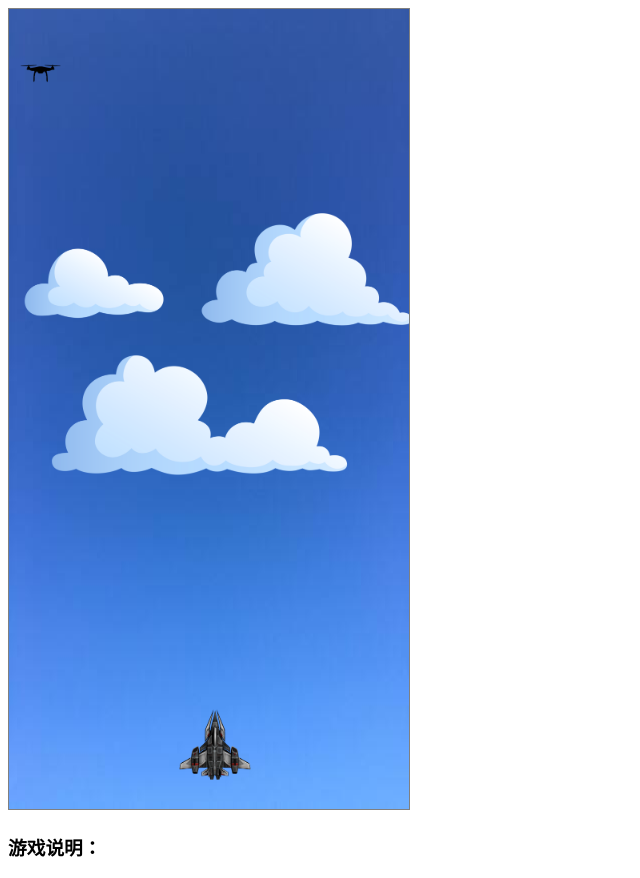
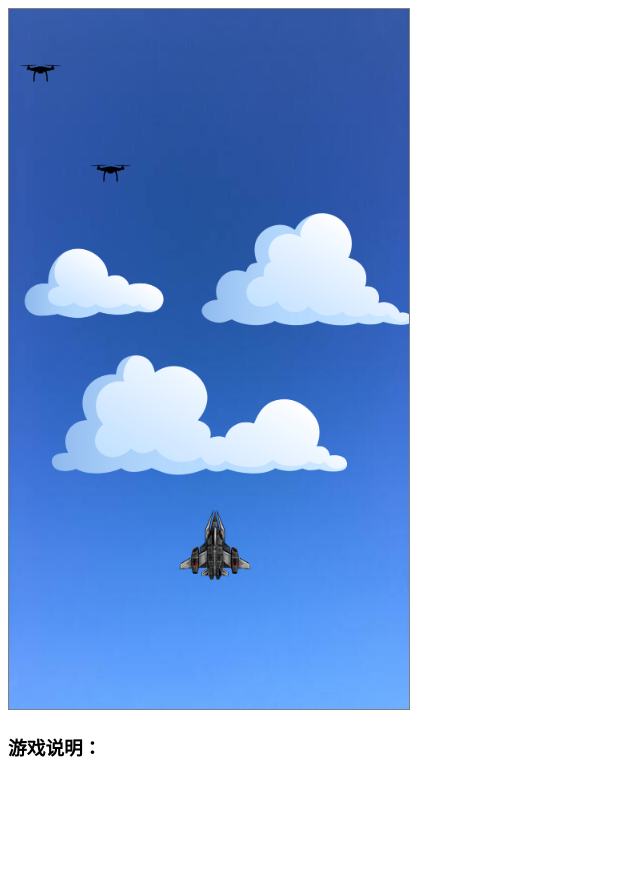
Before and after one commit to majaBai/Games, a plain HTML site: page 飞行射击/index.html in a window 1280 px wide. Shown: the whole page, without its empty margins (0-640 px from the left). After the commit the page ends 800 px from the top, so only its background shows below. Drawn offline with Linux system fonts and the light colour scheme.

Commit message:
动起来

```diff
--- a/飞行射击/index.html
+++ b/飞行射击/index.html
@@ -21,6 +21,7 @@
   <!-- 游戏及元素相关文件 -->
   <script src="material/game.js"></script>
   <script src="material/GameMaterial.js"></script>
+  <script src="material/Bullet.js"></script>
   <script src="material/Player.js"></script>
   <script src="material/Cloud.js"></script>
   <script src="material/Enemy.js"></script>
@@ -31,7 +32,7 @@
   <script src="scene/start.js"></script>
 </head>
 <body>
-  <canvas id="canvas" width="400" height="800"></canvas>
+  <canvas id="canvas" width="400" height="700"></canvas>
   <!-- <div>
     球速调节：<input type="range" value='20' min='10' max='60' onmousemove="changeSpeed()" id="speed-contrl">
     <p>
--- /dev/null
+++ b/飞行射击/material/Bullet.js
@@ -0,0 +1,8 @@
+class Bullet extends GameMaterial {
+  constructor(option) {
+      super(option)
+  }
+  update () {
+      this.y -= this.speed
+  }
+}
--- a/飞行射击/material/Cloud.js
+++ b/飞行射击/material/Cloud.js
@@ -2,4 +2,10 @@ class Cloud extends GameMaterial {
     constructor(option) {
         super(option)
     }
+    update () {
+        this.y += this.speed
+        if (this.y > this.game.canvas.height) {
+            this.init()
+        }
+    }
 }
--- a/飞行射击/material/Enemy.js
+++ b/飞行射击/material/Enemy.js
@@ -2,4 +2,7 @@ class Enemy extends GameMaterial {
     constructor(option) {
         super(option)
     }
+    update () {
+        // this.y += 1
+    }
 }
--- a/飞行射击/material/GameMaterial.js
+++ b/飞行射击/material/GameMaterial.js
@@ -1,17 +1,22 @@
 class GameMaterial {
     constructor (option) {
       // game, name, x, y, factor, speed
-      console.log('GameImg constructor')
-      this.texture = option.game.textureByName(option.name).img
-      this.x = option.x
-      this.y = option.y
-      this.w = this.texture.width/option.factor // 由于找的图片不合适，太大，故缩小
-      this.h = this.texture.height/option.factor
+      this.option = option
+      this.init()
+    }
+    init() {
+      this.game = this.option.game
+      this.texture = this.game.textureByName(this.option.name).img
+      this.x = this.option.x
+      this.y = this.option.y
+      this.w = this.texture.width/this.option.factor // 由于找的图片不合适，太大，故缩小
+      this.h = this.texture.height/this.option.factor
+      this.speed = this.option.speed
       this.i = null
     }
     static new (option) {
-        const i = this.i || new this(option)
-        if(!this.i) this.i = i
-        return i
-      }
+      const i = this.i || new this(option)
+      if(!this.i) this.i = i
+      return i
+    }
   }
--- a/飞行射击/material/Player.js
+++ b/飞行射击/material/Player.js
@@ -1,5 +1,33 @@
 class Player extends GameMaterial {
     constructor(option) {
         super(option)
+        this.cooldown = 3
+    }
+    moveLeft () {
+        this.x -= this.speed
+        this.x = this.x >= 0? this.x : 0
+    }
+    moveRight () {
+        this.x += this.speed
+        this.x = this.x <= this.game.canvas.width - this.w? this.x : this.game.canvas.width - this.w
+    }
+    moveUp () {
+        this.y -= this.speed
+        this.y = this.y >= 0 ? this.y : 0
+    }
+    moveDown () {
+        this.y += this.speed
+        this.y = this.y <= this.game.canvas.height - this.h? this.y : this.game.canvas.height - this.h
+    }
+    update () {
+        if (this.cooldown > 0) {
+            this.cooldown -= 1
+        }
+    }
+    fire () {
+        if (this.cooldown === 0) {
+            const b = new Bullet({game:this.game, name: 'bullet', x: this.x + this.w/2, y:this.y, factor:50, speed: 5})
+            this.game.scene.addElement(b)
+        }
     }
 }
--- a/飞行射击/scene/main.js
+++ b/飞行射击/scene/main.js
@@ -14,7 +14,10 @@ class Scene {
       })
     }
     update () {
-
+      // console.log('main scene update')
+      this.elements.forEach(item => {
+        item.update()
+      })
     }
     // 改变初始化示例的调用方法
     // 静态方法
--- a/飞行射击/scene/start.js
+++ b/飞行射击/scene/start.js
@@ -14,12 +14,14 @@ class SceneStart extends Scene {
   }
   init () {
     // 场景所需的素材
-    this.player = new Player({game:g, name: 'player', x: 170, y:700, factor:10, speed: 10})
-    this.cloud = new Cloud({game:g, name: 'cloud', x: 10, y:50, factor:20, speed: 2})
-    this.enemy = new Enemy({game:g, name: 'enemy', x: 10, y:50, factor:20, speed: 5})
+    this.player = new Player({game:g, name: 'player', x: 170, y:500, factor:10, speed: 10})
+    this.cloud = new Cloud({game:g, name: 'cloud', x: 10, y:50, factor:20, speed: 1})
+    this.enemy1 = new Enemy({game:g, name: 'enemy', x: 10, y:50, factor:20, speed: 5})
+    this.enemy2 = new Enemy({game:g, name: 'enemy', x: 80, y:150, factor:20, speed: 5})
     this.addElement(this.cloud)
     this.addElement(this.player)
-    this.addElement(this.enemy)
+    this.addElement(this.enemy1)
+    this.addElement(this.enemy2)
     // 注册按键事件
     g.register ('a', () => {
       this.player.moveLeft()
@@ -27,10 +29,19 @@ class SceneStart extends Scene {
     g.register ('d', () => {
       this.player.moveRight()
     })
+    g.register ('w', () => {
+      this.player.moveUp()
+    })
+    g.register ('s', () => {
+      this.player.moveDown()
+    })
+    g.register ('f', () => {
+      this.player.fire()
+    })
   }
-  update () {
-    this.cloud.y += 1
-  }
+  // update () {
+  //   // this.cloud.y += 1
+  // }
     // 注册按键事件
   //   g.register ('a', () => {
   //     this.paddle.moveLeft()
```
